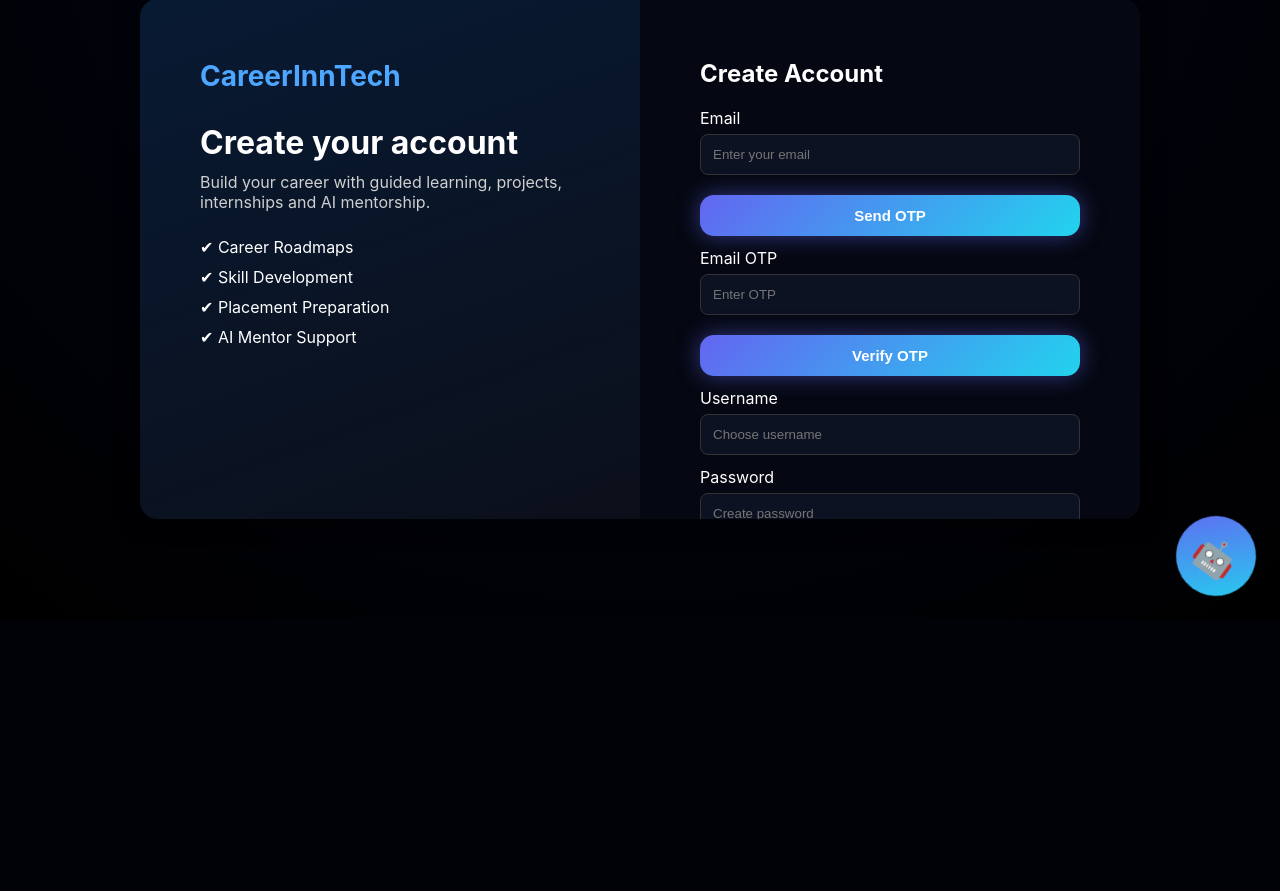
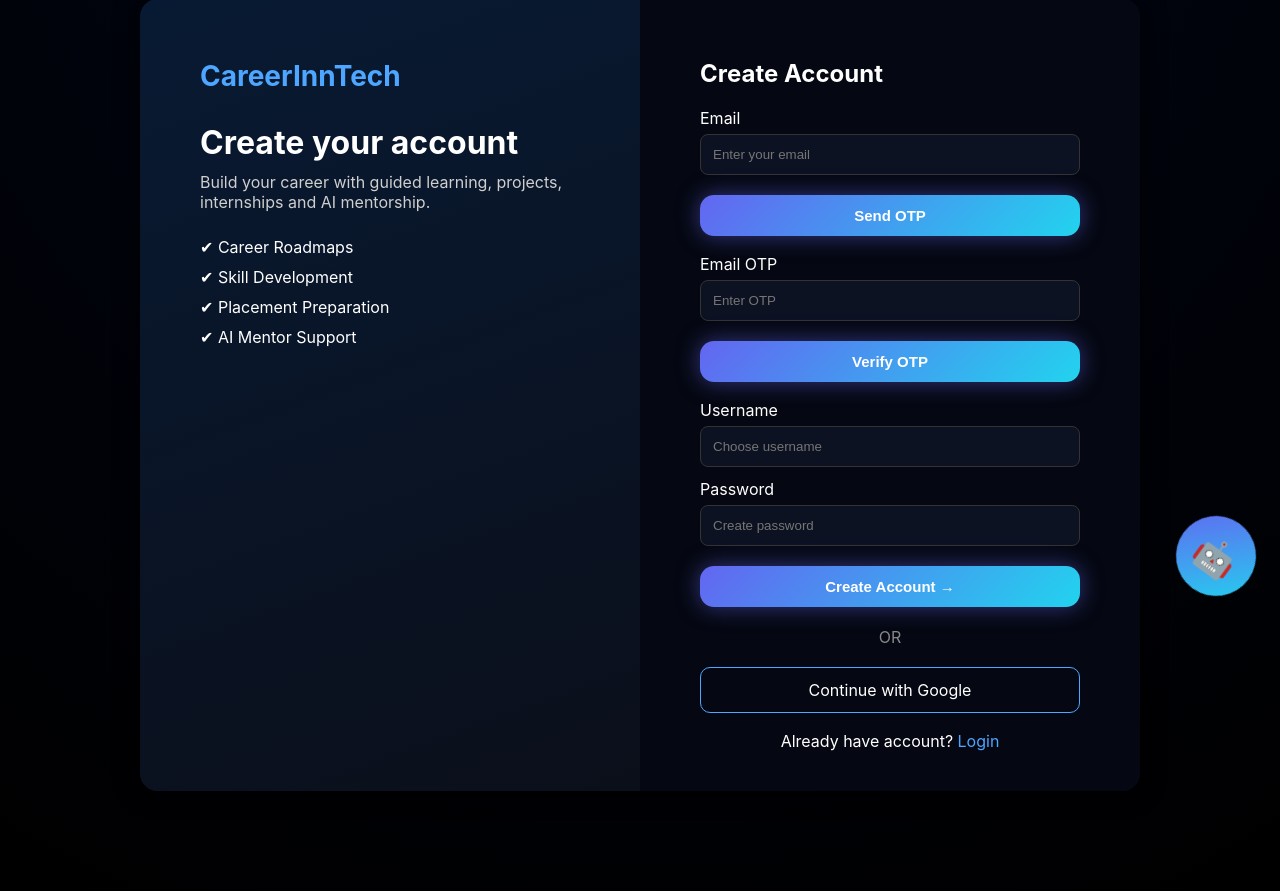
Before and after one commit to ssvprasad144/CareerInnTech, a Django app: page /signup/ in a window 1280 px wide. Shown: the part 180-1071 px from the top of the page. Before the commit the page ends 777 px from the top, so only its background shows below. Run offline with Django 5.2, Linux system fonts and the light colour scheme.

Commit message:
Update auth.css

```diff
--- a/careerinntech/static/css/auth.css
+++ b/careerinntech/static/css/auth.css
@@ -170,31 +170,11 @@
     border:1px solid rgba(239,68,68,.3);
 }
 
-/* ============================= */
-/* STEP ANIMATION */
-/* ============================= */
-
-.step{
-    display:none;
-    animation:fade .3s ease;
-}
-
-.step.active{
-    display:block;
-}
-
 @keyframes fade{
     from{opacity:0;transform:translateY(6px)}
     to{opacity:1;transform:translateY(0)}
 }
 
-.step{
-    display:none;
-}
-
-.step.active{
-    display:block;
-}
 /* ============================
    CareerInnTech Signup Layout
 ============================ */
@@ -336,3 +316,69 @@ text-align:center;
 color:#4da6ff;
 text-decoration:none;
 }
+.cit-auth-right {
+    height: auto !important;
+    overflow: visible !important;
+    padding-bottom: 40px;
+}
+
+.cit-main-btn {
+    display: block;
+    width: 100%;
+    margin-top: 20px;
+}
+
+form {
+    display: block;
+}
+/* ================================
+   FORCE SIGNUP FORM VISIBILITY
+================================ */
+
+.cit-auth-right form{
+    display:block !important;
+}
+
+.cit-auth-right input,
+.cit-auth-right button{
+    display:block !important;
+    opacity:1 !important;
+    visibility:visible !important;
+}
+
+.cit-auth-right label{
+    display:block !important;
+}
+
+/* Fix height cutting issue */
+.cit-auth-container{
+    height:auto !important;
+    min-height:520px;
+}
+
+.cit-auth-right{
+    height:auto !important;
+    overflow:visible !important;
+    padding-bottom:40px;
+}
+
+/* Button spacing */
+.cit-small-btn{
+    margin-top:8px;
+    margin-bottom:18px;
+}
+
+.cit-main-btn{
+    margin-top:25px;
+}
+
+/* Make buttons clickable */
+button{
+    position:relative;
+    z-index:5;
+}
+
+/* Remove any step hiding */
+.step{
+    display:block !important;
+}
```
